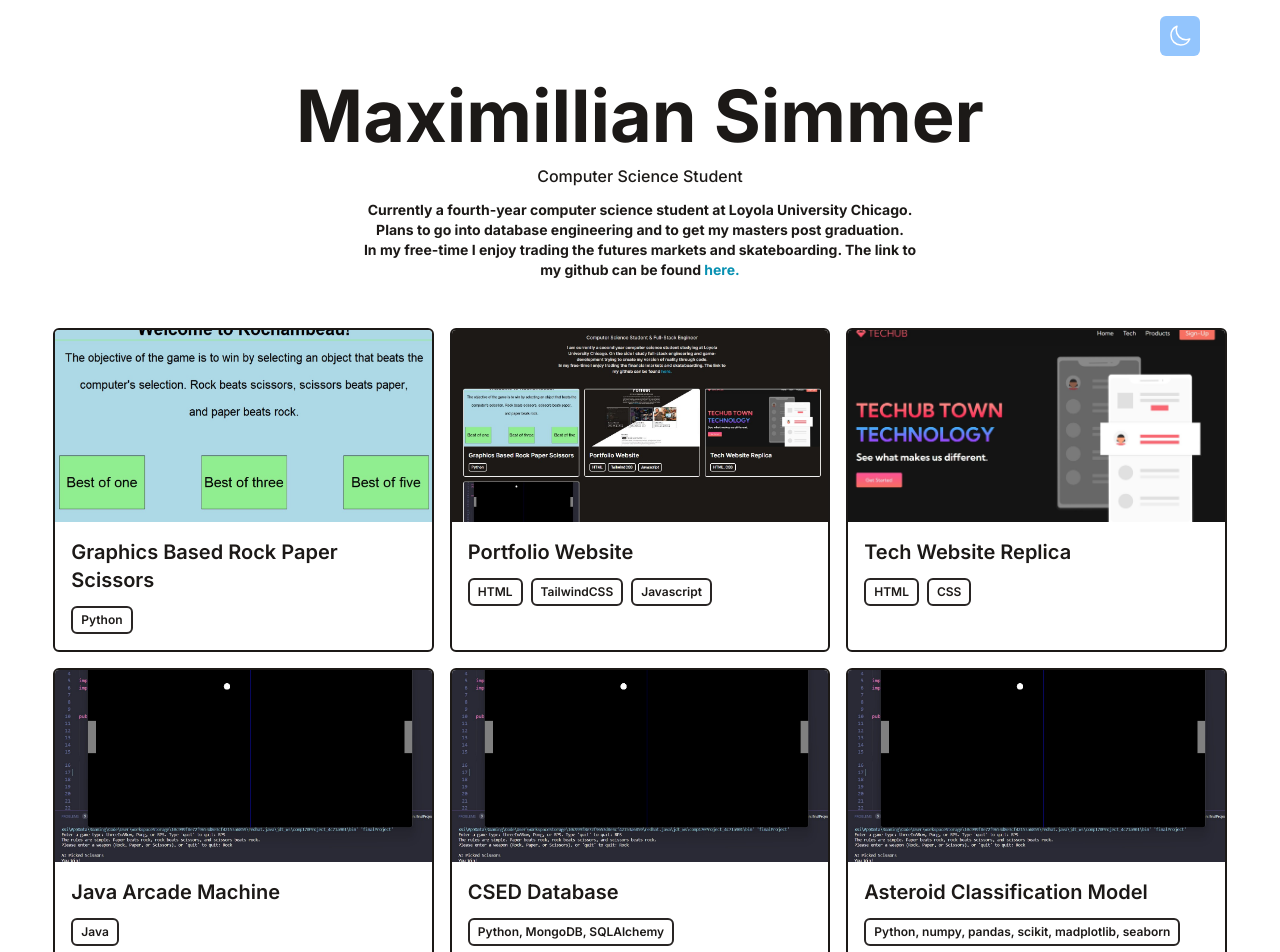
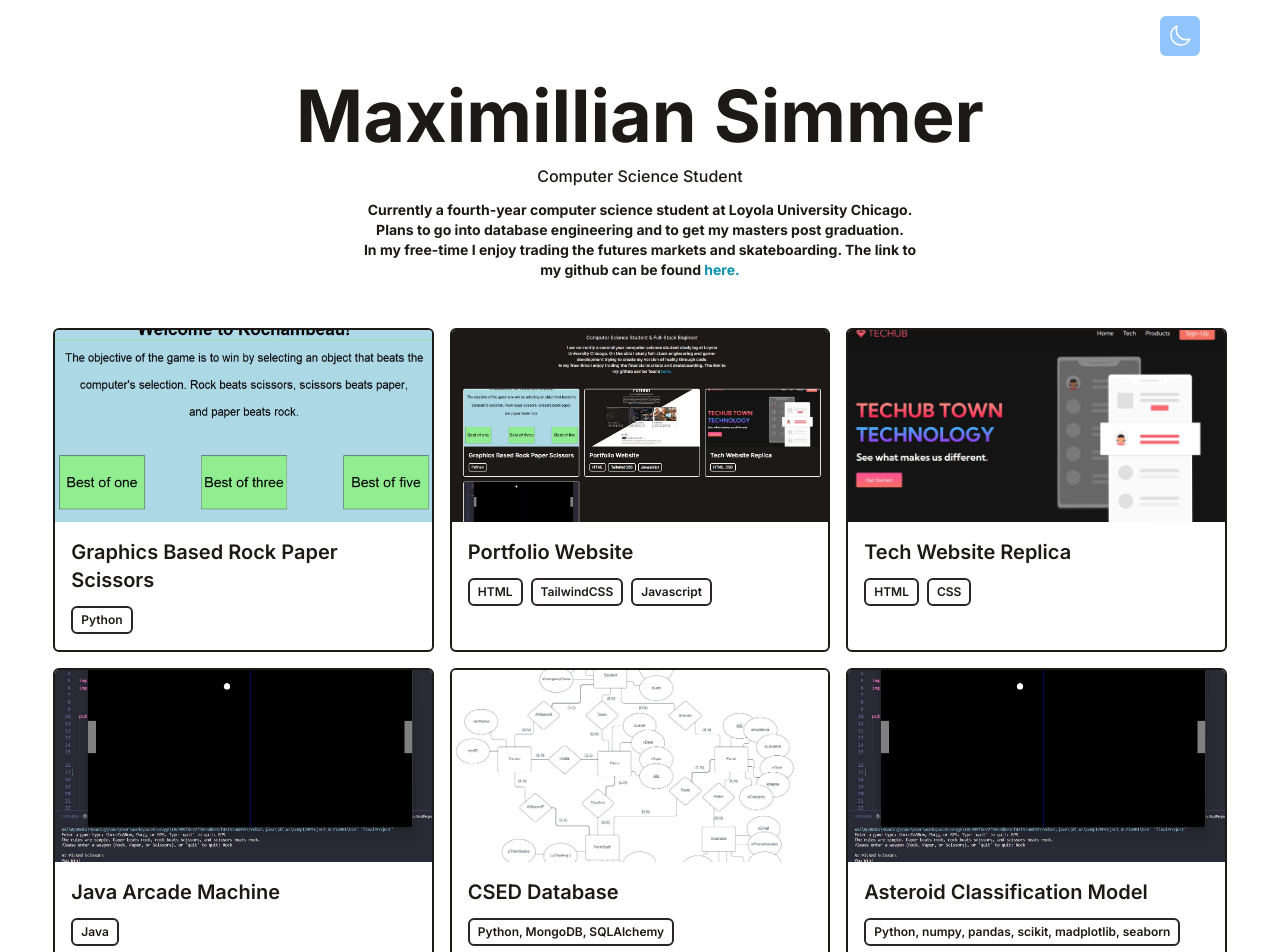
Before and after one commit to maxSimmer/maximilliansimmer.com, a React (Vite) app: page / in a window 1280 px wide. Shown: the top 952 px of the page. Built offline with nearby package versions, Linux system fonts and the light colour scheme.

Commit message:
update csed database photo

```diff
--- a/src/data/portfolio.js
+++ b/src/data/portfolio.js
@@ -29,7 +29,7 @@
 
     {
         title: 'CSED Database',
-        imgUrl: '/assets/ArcadeMachinePortfolioImage.jpg',
+        imgUrl: '/assets/10-19_ERDiagramUpdated_DoubleLines.png',
         stack: ['Python, MongoDB, SQLAlchemy'],
         link: 'https://github.com/maxSimmer/CSED-DBMS-and-ORM-',
     },
```
Also changed, not shown: public/assets/10-19_ERDiagramUpdated_DoubleLines.png (added), 1 other file (tests, documents, lock files or other folders).
